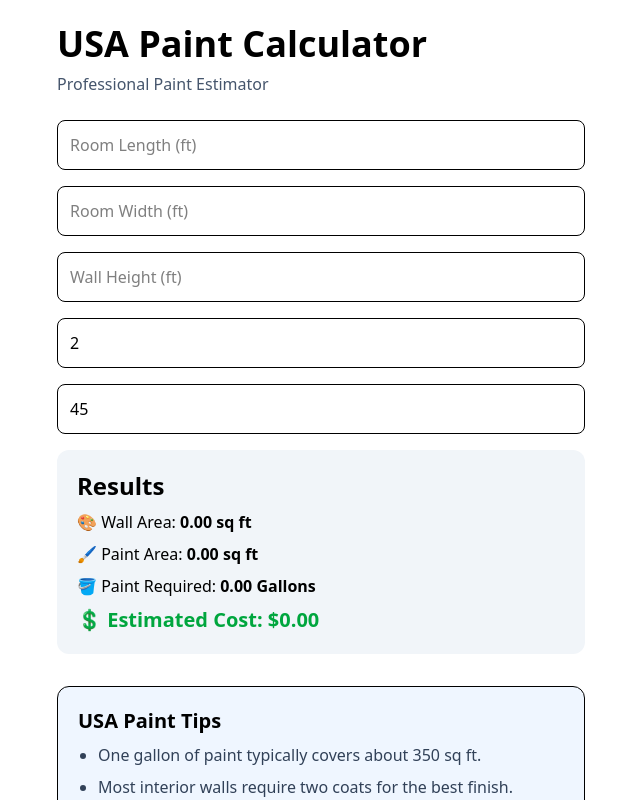
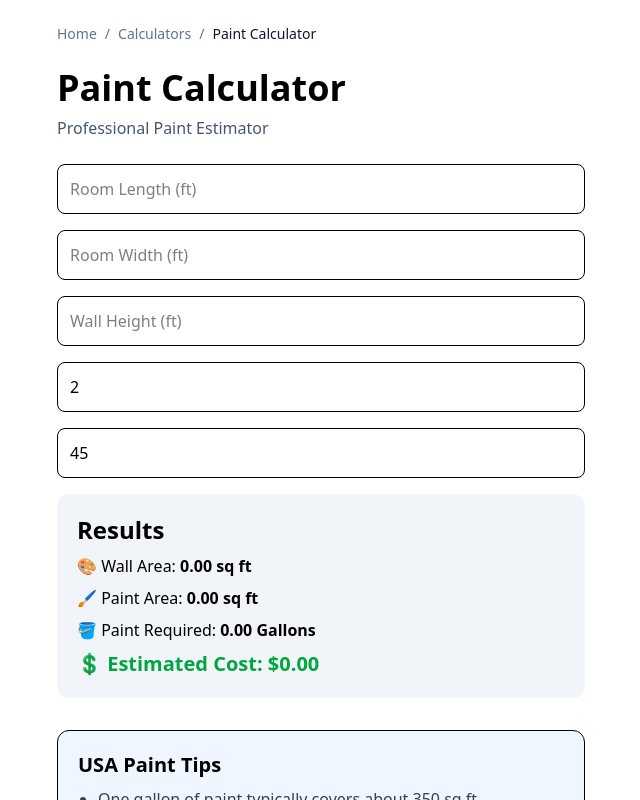
Before and after one commit to km7max-cmd/cornerspan, a Next.js app: page /calculators/paint in a window 1280 px wide. Shown: the top 800 px of the page, without its empty margins (319-959 px from the left). Built offline with nearby package versions, Linux system fonts and the light colour scheme.

Commit message:
Update title and add Breadcrumb component

```diff
--- a/app/calculators/paint/page.tsx
+++ b/app/calculators/paint/page.tsx
@@ -1,6 +1,7 @@
 "use client";
 
 import { useMemo, useState } from "react";
+import Breadcrumb from "../../../components/Breadcrumb";
 
 export default function PaintCalculator() {
   const [length, setLength] = useState("");
@@ -30,8 +31,9 @@ export default function PaintCalculator() {
 
   return (
     <main className="mx-auto max-w-xl p-6">
+      <Breadcrumb current="Paint Calculator" />
       <h1 className="mb-2 text-4xl font-bold">
-        USA Paint Calculator
+        Paint Calculator
       </h1>
 
       <p className="mb-6 text-slate-600">
```
